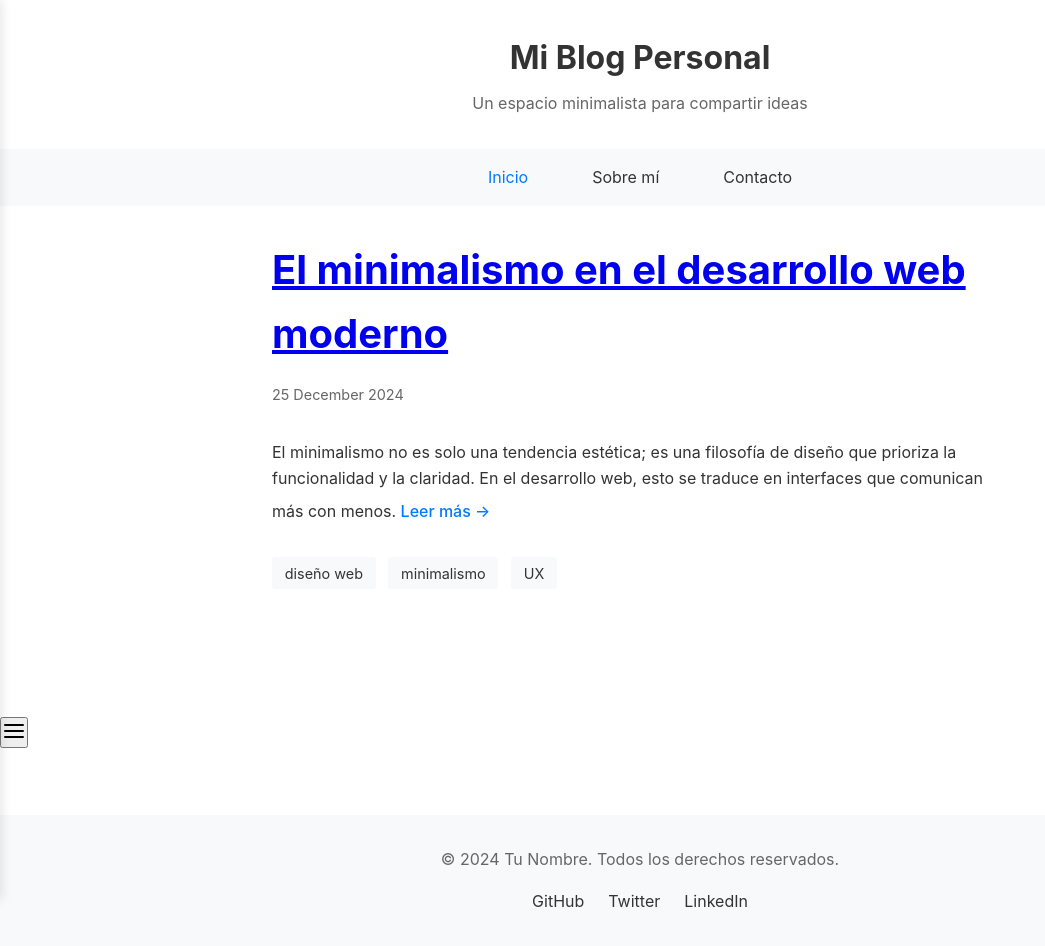
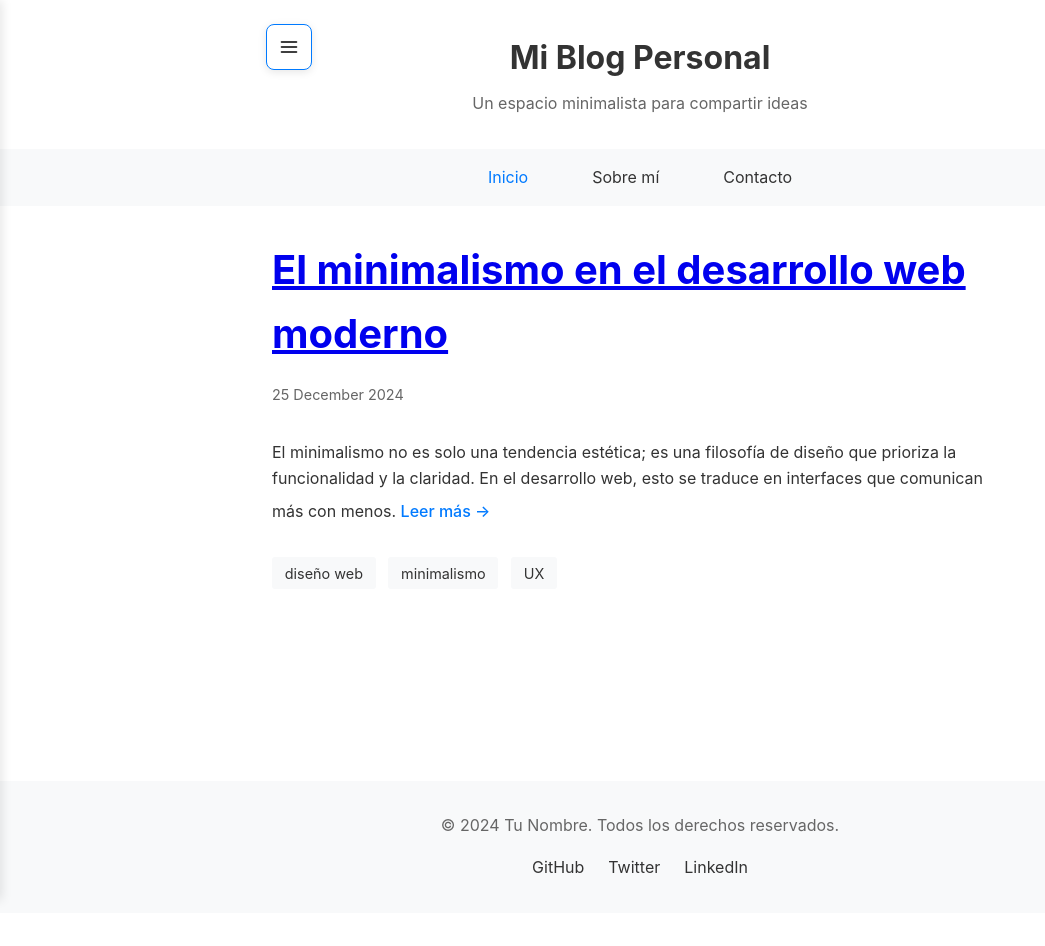
Before and after one commit to 12lockedin/12lockedin.github.io, a Jekyll site: the page built from index.html, in a window 1280 px wide. Shown: the whole page, without its empty margins (0-1045 px from the left). Built offline with Jekyll 4.4.1, drawn with Linux system fonts in a browser that asks for light colours; the list of posts is cut into pages by our own code; after the commit the page ends 913 px from its top, so only the background shows below that.

Commit message:
new toggle iteration

```diff
--- a/_layouts/default.html
+++ b/_layouts/default.html
@@ -24,8 +24,12 @@
     </main>
 
     <!-- Barra lateral -->
-    <button class="sidebar-toggle" aria-label="Toggle Sidebar">
-        <svg xmlns="http://www.w3.org/2000/svg" width="24" height="24" viewBox="0 0 24 24" fill="none" stroke="currentColor" stroke-width="2" stroke-linecap="round" stroke-linejoin="round">
+    <button
+        class="sidebar-toggle"
+        aria-label="Alternar barra lateral"
+        aria-expanded="false"
+        title="Mostrar/Ocultar barra lateral">
+        <svg xmlns="http://www.w3.org/2000/svg" viewBox="0 0 24 24" fill="none" stroke="currentColor" stroke-width="2" stroke-linecap="round" stroke-linejoin="round" aria-hidden="true">
             <line x1="3" y1="12" x2="21" y2="12"></line>
             <line x1="3" y1="6" x2="21" y2="6"></line>
             <line x1="3" y1="18" x2="21" y2="18"></line>
--- a/assets/css/styles.css
+++ b/assets/css/styles.css
@@ -274,25 +274,42 @@
   transform: translateX(-100%);
 }
 
-.sidebar__toggle {
+.sidebar-toggle {
   position: fixed;
-  top: 1rem;
-  left: 1rem;
+  top: 1.5rem;
+  left: 1.5rem;
   z-index: 1100;
   background-color: var(--color-primary);
-  border: 1px solid var(--color-secondary);
-  padding: 0.5rem;
-  border-radius: 4px;
+  border: 1px solid var(--color-accent);
+  padding: 0.75rem;
+  border-radius: 8px;
   cursor: pointer;
-  transition: left 0.3s ease;
+  transition: all 0.3s ease;
+  box-shadow: 0 2px 8px rgba(0, 0, 0, 0.1);
+  display: flex;
+  align-items: center;
+  justify-content: center;
 }
 
-.sidebar__toggle.active {
-  left: calc(var(--sidebar-width) - 3rem);
+.sidebar-toggle:hover {
+  background-color: var(--color-accent);
+  color: var(--color-primary);
+  transform: scale(1.05);
 }
 
-.sidebar__toggle:hover {
-  background-color: var(--color-secondary);
+.sidebar-toggle svg {
+  width: 20px;
+  height: 20px;
+  transition: transform 0.3s ease;
+}
+
+.sidebar-toggle.active {
+  left: calc(var(--sidebar-width) + 1rem);
+}
+
+.sidebar-toggle:focus {
+  outline: none;
+  box-shadow: 0 0 0 2px var(--color-accent), 0 2px 8px rgba(0, 0, 0, 0.1);
 }
 }
 
--- a/assets/js/script.js
+++ b/assets/js/script.js
@@ -22,15 +22,16 @@ document.addEventListener('DOMContentLoaded', function() {
             sidebarToggle.classList.toggle('active');
     if (sidebarToggle && sidebar && content) {
         sidebarToggle.addEventListener('click', () => {
-            sidebar.classList.toggle('hidden');
+            const isHidden = sidebar.classList.toggle('hidden');
             sidebarToggle.classList.toggle('active');
+            sidebarToggle.setAttribute('aria-expanded', !isHidden);
             content.classList.toggle('with-sidebar');
 
-            // Get current state and update button position
-            const isSidebarHidden = sidebar.classList.contains('hidden');
+            // Actualizar el título del botón según el estado
+            sidebarToggle.title = isHidden ? 'Mostrar barra lateral' : 'Ocultar barra lateral';
 
             // Guardar el estado en localStorage
-            localStorage.setItem(SIDEBAR_HIDDEN_KEY, isSidebarHidden);
+            localStorage.setItem(SIDEBAR_HIDDEN_KEY, isHidden);
         });
 
         // Recuperar el estado guardado
```
